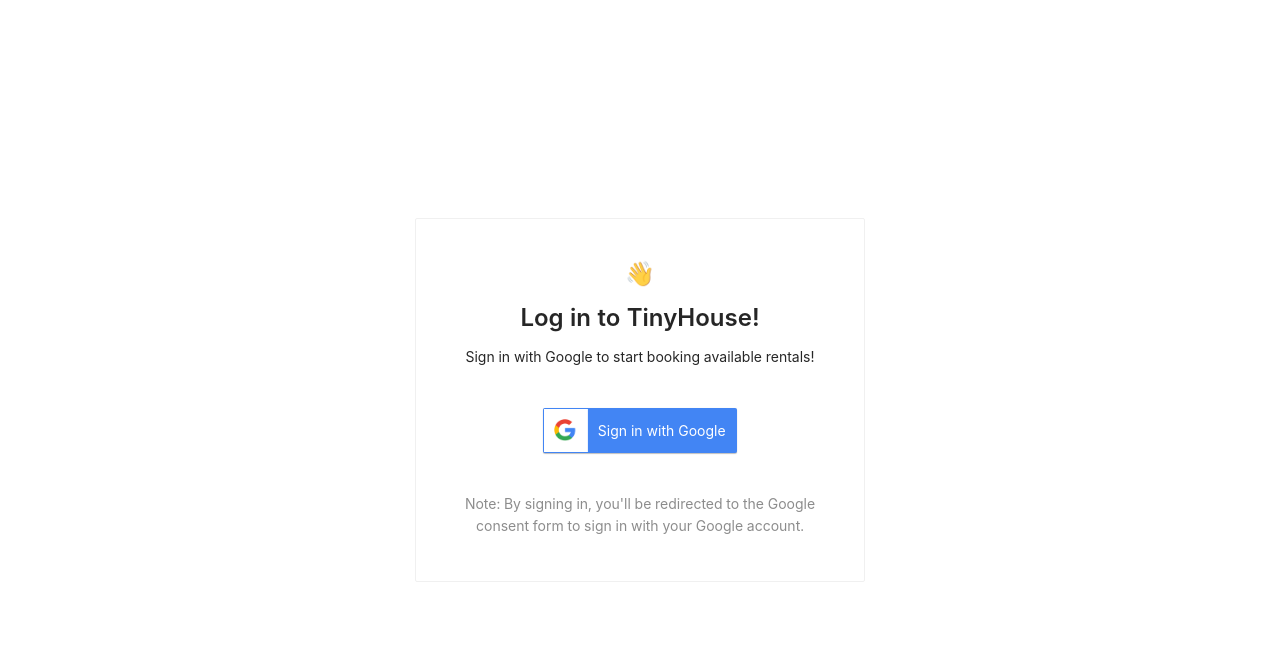
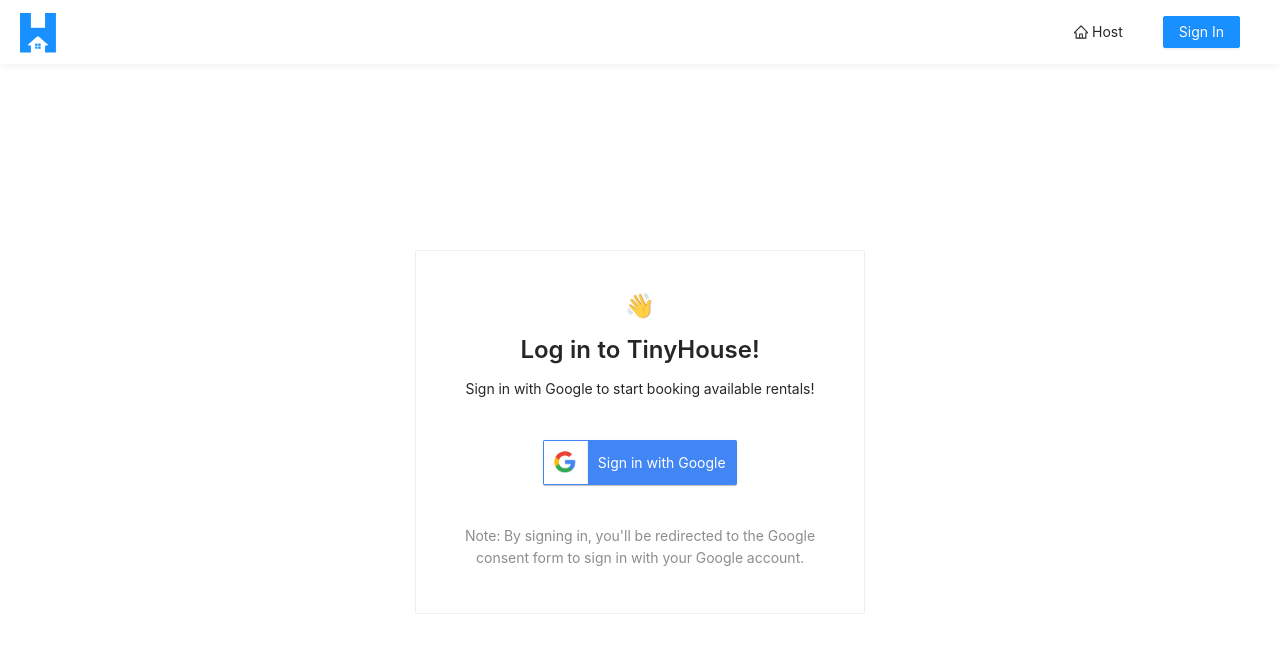
Before and after one commit to Neo42/tinyhouse, a React (Create React App) app in the folder client/: page /login in a window 1280 px wide. Shown: the top 652 px of the page. Built offline with nearby package versions, Linux system fonts and the light colour scheme.

Commit message:
feat(client): ✨ add app header & logout

```diff
--- a/client/package.json
+++ b/client/package.json
@@ -3,6 +3,7 @@
   "version": "0.1.0",
   "private": true,
   "dependencies": {
+    "@ant-design/icons": "^4.7.0",
     "@apollo/client": "^3.6.1",
     "@testing-library/jest-dom": "^5.16.4",
     "@testing-library/react": "^13.1.1",
--- a/client/src/index.tsx
+++ b/client/src/index.tsx
@@ -1,9 +1,10 @@
-import {ApolloClient, InMemoryCache, ApolloProvider} from '@apollo/client'
-import {Layout} from 'antd'
-import {Viewer} from 'lib/types'
 import React from 'react'
 import ReactDOM from 'react-dom/client'
 import {BrowserRouter, Route, Routes} from 'react-router-dom'
+import {ApolloClient, InMemoryCache, ApolloProvider} from '@apollo/client'
+import {Affix, Layout} from 'antd'
+import {AppHeader} from 'lib/components'
+import {Viewer} from 'lib/types'
 import {Home, Host, Listing, Listings, Login, NotFound, User} from 'sections'
 import 'styles/index.css'
 
@@ -26,6 +27,9 @@
   return (
     <BrowserRouter>
       <Layout id="app">
+        <Affix offsetTop={0} className="app__affix-header">
+          <AppHeader viewer={viewer} setViewer={setViewer} />
+        </Affix>
         <Routes>
           <Route path="/" element={<Home />} />
           <Route path="/host" element={<Host />} />
--- /dev/null
+++ b/client/src/lib/components/AppHeader/components/MenuItems/index.tsx
@@ -0,0 +1,70 @@
+import {Avatar, Button, Menu} from 'antd'
+import {HomeOutlined, LogoutOutlined, UserOutlined} from '@ant-design/icons'
+import {Link, useNavigate} from 'react-router-dom'
+import {useMutation} from '@apollo/client'
+import {Viewer} from 'lib/types'
+import {LogOut as LogOutData} from 'lib/graphql/mutations/LogOut/__generated__/LogOut'
+import {LOG_OUT} from 'lib/graphql/mutations'
+import {displayErrorMessage, displaySuccessNotification} from 'lib/utils'
+
+const {Item, SubMenu} = Menu
+
+interface Props {
+  viewer: Viewer
+  setViewer: (viewer: Viewer) => void
+}
+
+export const MenuItems = ({viewer, setViewer}: Props) => {
+  const navigate = useNavigate()
+  const [logOut] = useMutation<LogOutData>(LOG_OUT, {
+    onCompleted: (data) => {
+      if (data && data.logOut) {
+        setViewer(data.logOut)
+        displaySuccessNotification("You've successfully logged out!")
+      }
+    },
+    onError: () => {
+      displayErrorMessage(
+        "Sorry! We weren't able to log you out. Please try again later!",
+      )
+    },
+  })
+
+  const handleLogOut = () => {
+    logOut()
+    navigate('/login')
+  }
+
+  const subMenuLogin =
+    viewer.id && viewer.avatar ? (
+      <SubMenu title={<Avatar src={viewer.avatar} />} key="/user">
+        <Item key="/profile">
+          <Link to={`/user/${viewer.id}`}>
+            <UserOutlined /> Profile
+          </Link>
+        </Item>
+        <Item key="/logout">
+          <div onClick={handleLogOut}>
+            <LogoutOutlined /> Logout
+          </div>
+        </Item>
+      </SubMenu>
+    ) : (
+      <Item key="/login">
+        <Link to="/login">
+          <Button type="primary">Sign In</Button>
+        </Link>
+      </Item>
+    )
+
+  return (
+    <Menu mode="horizontal" selectable={false} className="menu">
+      <Item key="/host">
+        <Link to="/host">
+          <HomeOutlined /> Host
+        </Link>
+      </Item>
+      {subMenuLogin}
+    </Menu>
+  )
+}
--- /dev/null
+++ b/client/src/lib/components/AppHeader/components/index.ts
@@ -0,0 +1 @@
+export * from './MenuItems'
--- /dev/null
+++ b/client/src/lib/components/AppHeader/index.tsx
@@ -0,0 +1,29 @@
+import {Layout} from 'antd'
+import {Link} from 'react-router-dom'
+import logo from './assets/tinyhouse-logo.png'
+import {MenuItems} from './components/MenuItems/index'
+import {Viewer} from 'lib/types'
+
+const {Header} = Layout
+
+interface Props {
+  viewer: Viewer
+  setViewer: (viewer: Viewer) => void
+}
+
+export const AppHeader = ({viewer, setViewer}: Props) => {
+  return (
+    <Header className="app-header">
+      <div className="app-header__logo-search-section">
+        <div className="app-header__logo">
+          <Link to="/">
+            <img src={logo} alt="App logo" />
+          </Link>
+        </div>
+      </div>
+      <div className="app-header__menu-section">
+        <MenuItems viewer={viewer} setViewer={setViewer} />
+      </div>
+    </Header>
+  )
+}
--- a/client/src/lib/components/ErrorBanner/index.tsx
+++ b/client/src/lib/components/ErrorBanner/index.tsx
@@ -1,4 +1,3 @@
-import React from 'react'
 import {Alert} from 'antd'
 
 interface Props {
@@ -9,7 +8,7 @@
 export const ErrorBanner = ({
   message = 'Uh oh! Something went wrong :(',
   description = 'Look like something went wrong. Please check your connection and/or try again later.',
-}) => {
+}: Props) => {
   return (
     <Alert
       banner
--- a/client/src/lib/components/index.ts
+++ b/client/src/lib/components/index.ts
@@ -1 +1,2 @@
+export * from './AppHeader'
 export * from './ErrorBanner'
--- a/client/src/sections/Login/index.tsx
+++ b/client/src/sections/Login/index.tsx
@@ -3,7 +3,7 @@
 import {useApolloClient, useMutation} from '@apollo/client'
 import {Card, Layout, Spin, Typography} from 'antd'
 import {AUTH_URL} from 'lib/graphql/queries'
-import {LOG_IN, LOG_OUT} from 'lib/graphql/mutations'
+import {LOG_IN} from 'lib/graphql/mutations'
 import {AuthUrl as AuthUrlData} from 'lib/graphql/queries/AuthUrl/__generated__/AuthUrl'
 import {
   LogIn as LogInData,
```
Also changed, not shown: client/src/lib/components/AppHeader/assets/tinyhouse-logo.png (added), 1 other file (tests, documents, lock files or other folders).
